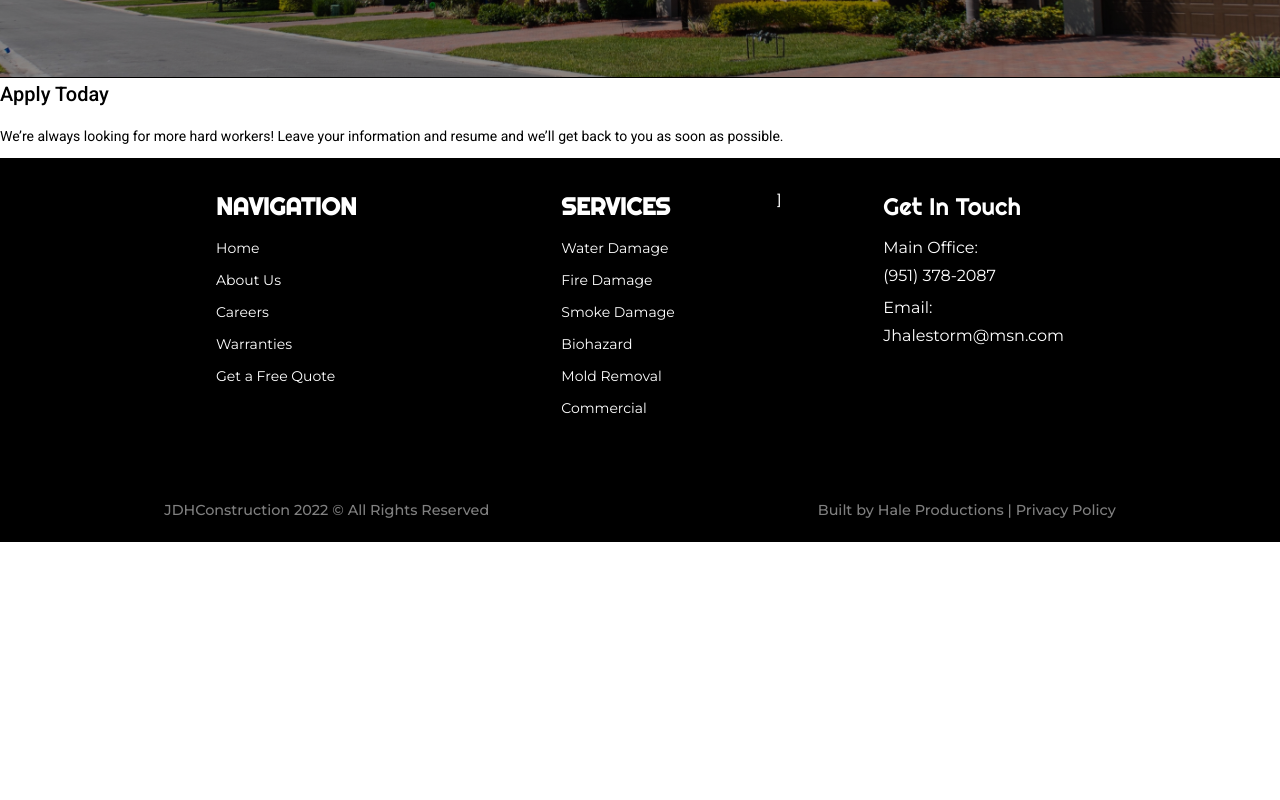
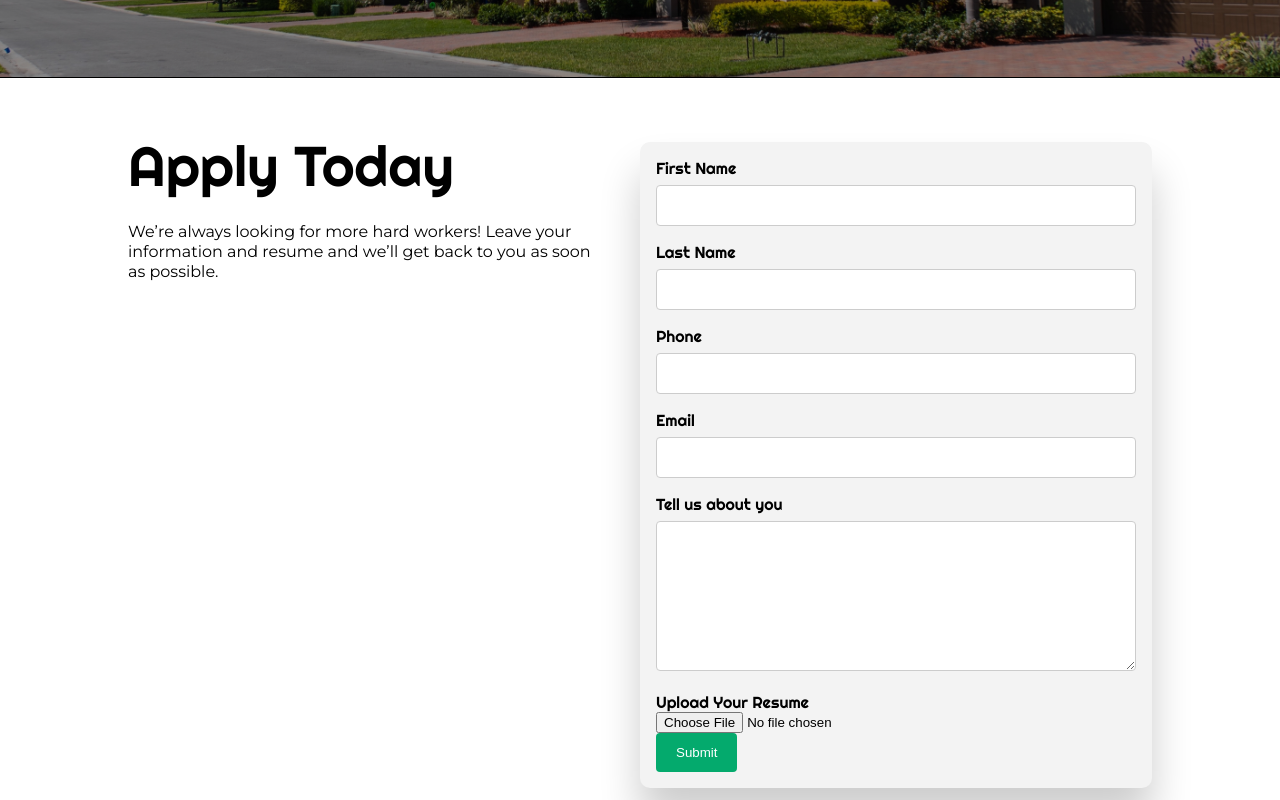
Before and after one commit to khale913/new-JDHconstruction, an Angular app: page /careers in a window 1280 px wide. Shown: the part 380-1180 px from the top of the page. Before the commit the page ends 922 px from the top, so only its background shows below. Built offline with nearby package versions, Linux system fonts and the light colour scheme.

Commit message:
careers page

```diff
--- a/src/app/careers/careers.component.html
+++ b/src/app/careers/careers.component.html
@@ -12,6 +12,32 @@
       as possible.</p>
   </div>
 
-  <div class="apply-form-container"></div>
+  <div class="apply-form-container">
+    <div class="form-container">
+      <form action="">
+        <label for="fname">First Name</label>
+        <input type="text" id="fname" name="firstname">
+
+        <label for="lname">Last Name</label>
+        <input type="text" id="lname" name="lastname">
+
+        <label for="phone">Phone</label>
+        <input type="tel" id="phone" name="phonenumber">
+
+        <label for="phone">Email</label>
+        <input type="email" id="email" name="email">
+
+        <label for="subject">Tell us about you</label>
+        <textarea id="subject" name="subject" style="height:150px"></textarea>
+
+        <div style="display: flex; flex-direction: column">
+          <label for="resume">Upload Your Resume</label>
+          <input type="file" id="resume" name="resume">
+        </div>
+
+        <input type="submit" value="Submit">
+      </form>
+    </div>
+  </div>
 
 </div>
--- a/src/app/careers/careers.component.scss
+++ b/src/app/careers/careers.component.scss
@@ -40,7 +40,79 @@
   -webkit-text-stroke-color: white;
 }
 
+.apply-container {
+  display: flex;
+  flex-direction: row;
+  justify-content: center;
+  margin: 4rem 10% 4rem 10%;
+}
 
+.apply-text-container {
+  flex: 1;
+  margin-top: .5rem;
+}
+
+.apply-text-container h2 {
+  font-family: 'Righteous', cursive;
+  color: black;
+  font-size: 3.5rem;
+  padding-bottom: 1.5rem;
+}
+
+.apply-text-container p {
+  font-family: 'Montserrat', sans-serif;
+  color: black;
+  font-size: 1rem;
+  margin-right: 3rem;
+}
+
+.apply-form-container {
+  flex: 1;
+}
+
+label {
+  font-family: 'Righteous', cursive;
+  font-size: 1rem;
+}
+
+form {
+  background: rgb(243,243,243);
+  padding: 1rem;
+  border-radius: 10px;
+  // margin-right: 10%;
+  -webkit-box-shadow: 0px 30px 40px 0px rgb(0 0 0 / 20%);
+  box-shadow: 0px 30px 40px 0px rgba(0,0,0,.2);
+}
+
+input[type=text], input[type=tel], input[type=email], select, textarea {
+  width: 100%;
+  padding: 12px;
+  border: 1px solid #ccc;
+  border-radius: 4px;
+  box-sizing: border-box;
+  margin-top: 6px;
+  margin-bottom: 16px;
+  resize: vertical;
+}
+
+input[type=submit] {
+  background-color: #04AA6D;
+  color: white;
+  padding: 12px 20px;
+  border: none;
+  border-radius: 4px;
+  cursor: pointer;
+}
+
+input[type=submit]:hover {
+  background-color: #45a049;
+}
+
+.container {
+  border-radius: 5px;
+  background-color: #f2f2f2;
+  padding: 20px;
+}
 
 @media screen and (max-width: 750px) {
 
--- a/src/app/footer/footer.component.html
+++ b/src/app/footer/footer.component.html
@@ -22,7 +22,6 @@
         <p class="sub" routerLink="/commercial" routerLinkActive="active">Commercial</p>
       </div>
 
-      ]
 
       <div class="section">
         <h2 class="contact">Get In Touch</h2>
```
